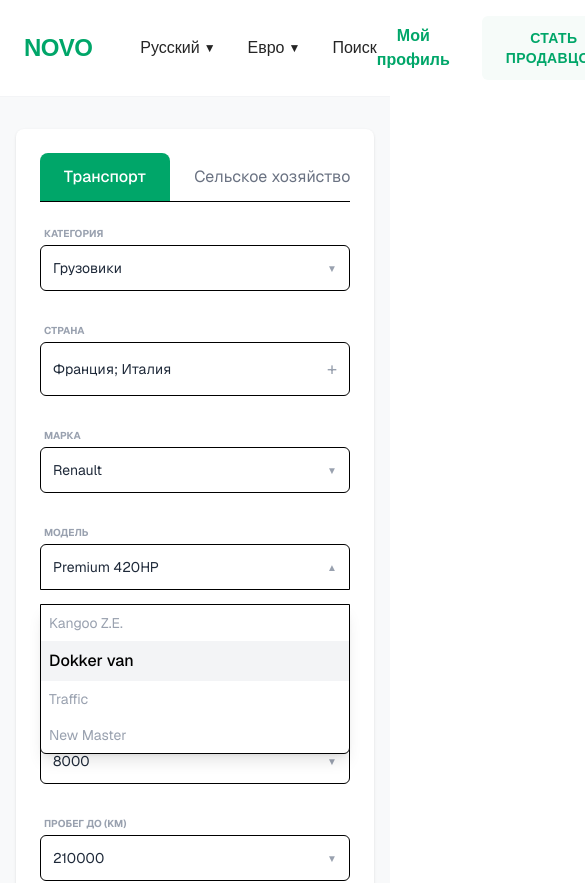
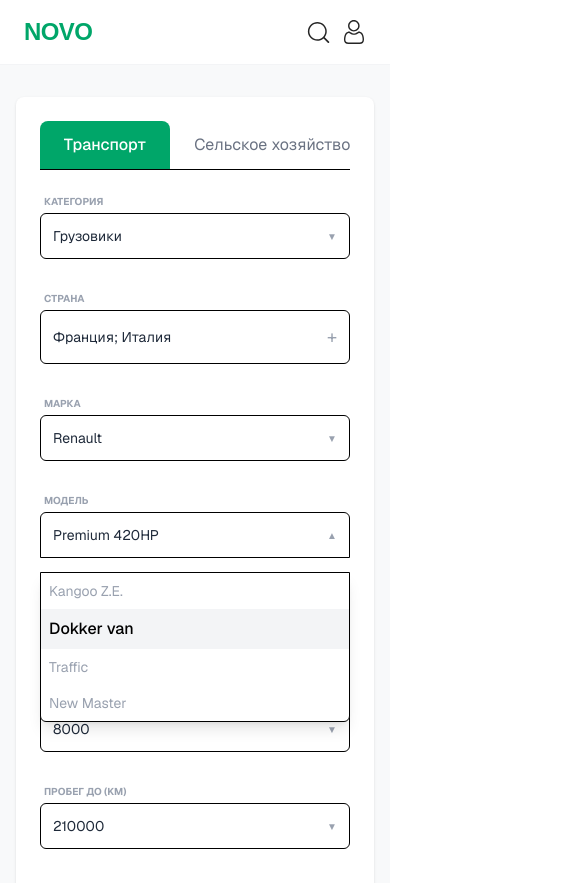
Before and after one commit to raimkulovbaiel1/fsd-next-app, a Next.js app: page / in a window 390 px wide. Shown: the top 883 px of the page, 585 px wide, since content can reach past the window. Built offline with nearby package versions, Linux system fonts and the light colour scheme.

Commit message:
refact-adaptive

```diff
--- a/src/widgets/Header/Header.tsx
+++ b/src/widgets/Header/Header.tsx
@@ -1,5 +1,8 @@
-import React from 'react';
+import Link from 'next/link';
+import Image from "next/image";
 
+import search from '@/shared/assents/icons/search.svg'
+import user from '@/shared/assents/icons/user.svg'
 export const Header = () => {
   return (
     <header className="bg-white py-4 px-6 border-b border-gray-100">
@@ -12,24 +15,30 @@
           </div>
 
           <nav>
-            <ul className="flex items-center space-x-8 text-[#252525] font-medium">
+            <ul className="hidden lg:flex items-center space-x-8 text-[#252525] font-medium">
               <li className="flex items-center cursor-pointer hover:text-[#00A669] transition-colors">
                 Русский
                 <span className="ml-1 text-xs">▼</span>
               </li>
+
               <li className="flex items-center cursor-pointer hover:text-[#00A669] transition-colors">
                 Евро
                 <span className="ml-1 text-xs">▼</span>
               </li>
+
               <li className="cursor-pointer hover:text-[#00A669] transition-colors">
                 Поиск
               </li>
             </ul>
+
           </nav>
         </div>
-
+        <div className="flex gap-3 lg:hidden">
+          <img src={search.src} alt="icon" />
+          <img src={user.src} alt="icon" />
+        </div>
         {/* Правая часть: Профиль и Кнопка */}
-        <div className="flex items-center space-x-8">
+        <div className="hidden lg:flex items-center space-x-8">
           <button className="text-[#00A669] font-semibold hover:opacity-80 transition-opacity">
             Мой профиль
           </button>
```
Also changed, not shown: src/shared/assents/icons/search.svg (added), src/shared/assents/icons/user.svg (added).
